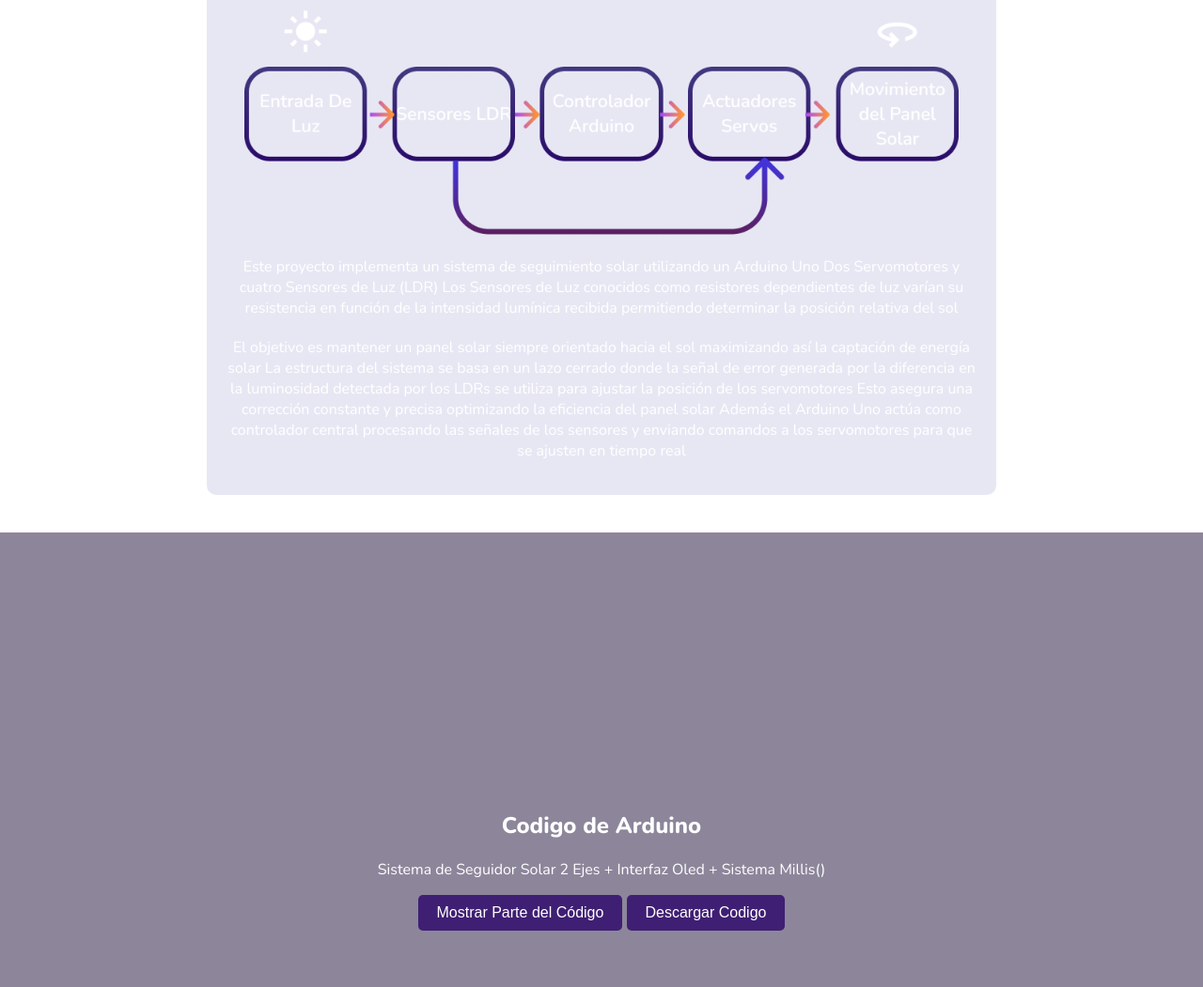
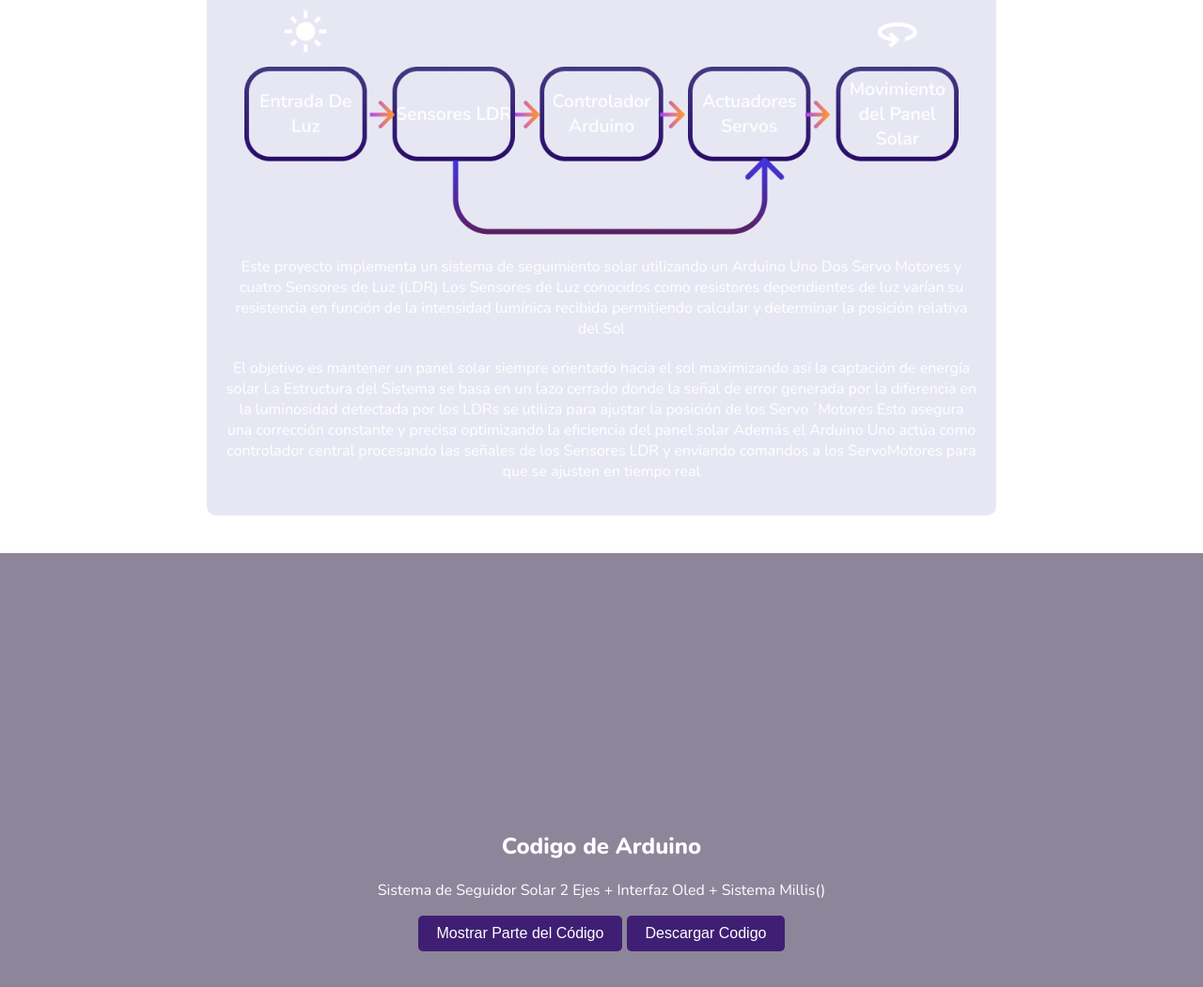
Before and after one commit to ggabrielz/MultiTech, a plain HTML site: page index.html in a window 1280 px wide. Shown: the part 1857-2908 px from the top of the page at 94% size. Drawn offline with nearby package versions, Linux system fonts and the light colour scheme.

Commit message:
updtminmal

```diff
--- a/index.html
+++ b/index.html
@@ -99,8 +99,8 @@
                 <div class="diagramaz">
                     <img src="assets/icons/diagramaxpng.png" alt="energy SVG" class="centered-image">
                 </div>
-                <p class="circuit-description">Este proyecto implementa un sistema de seguimiento solar utilizando un Arduino Uno  Dos Servomotores y cuatro Sensores de Luz (LDR) Los Sensores de Luz  conocidos como resistores dependientes de luz varían su resistencia en función de la intensidad lumínica recibida permitiendo determinar la posición relativa del sol</p>
-                <p class="circuit-description">El objetivo es mantener un panel solar siempre orientado hacia el sol maximizando así la captación de energía solar La estructura del sistema se basa en un lazo cerrado donde la señal de error generada por la diferencia en la luminosidad detectada por los LDRs se utiliza para ajustar la posición de los servomotores Esto asegura una corrección constante y precisa optimizando la eficiencia del panel solar Además el Arduino Uno actúa como controlador central procesando las señales de los sensores y enviando comandos a los servomotores para que se ajusten en tiempo real</p>
+                <p class="circuit-description">Este proyecto implementa un sistema de seguimiento solar utilizando un Arduino Uno  Dos Servo Motores y cuatro Sensores de Luz (LDR) Los Sensores de Luz  conocidos como resistores dependientes de luz varían su resistencia en función de la intensidad lumínica recibida permitiendo calcular y determinar la posición relativa del Sol</p>
+                <p class="circuit-description">El objetivo es mantener un panel solar siempre orientado hacia el sol maximizando así la captación de energía solar La Estructura del Sistema se basa en un lazo cerrado donde la señal de error generada por la diferencia en la luminosidad detectada por los LDRs se utiliza para ajustar la posición de los Servo ´Motores Esto asegura una corrección constante y precisa optimizando la eficiencia del panel solar Además el Arduino Uno actúa como controlador central procesando las señales de los Sensores LDR y enviando comandos a los ServoMotores para que se ajusten en tiempo real</p>
         </section>
 
 
```
